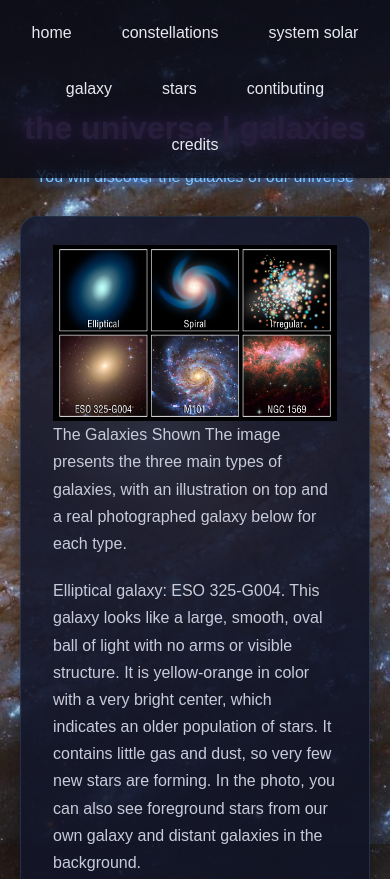
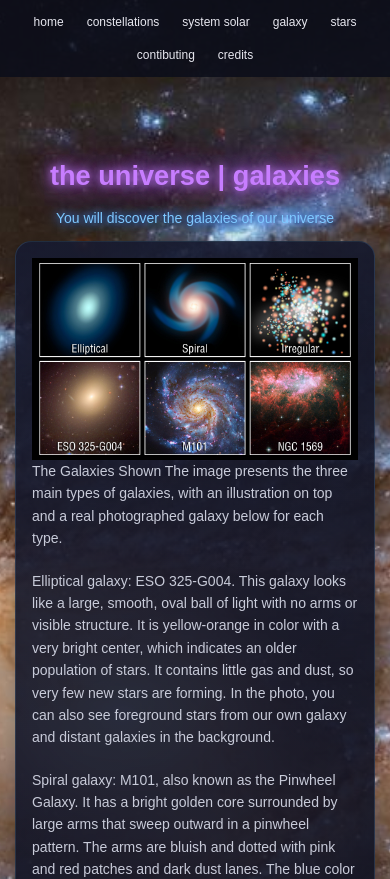
Before and after one commit to piratesboys/universe, a plain HTML site: page website/galaxy.html in a window 390 px wide. Shown: the top 879 px of the page. Drawn offline with Linux system fonts and the light colour scheme; files whose address does not match are found by name.

Commit message:
Add responsive design styles for mobile screens

```diff
--- a/website/style.css
+++ b/website/style.css
@@ -174,3 +174,115 @@ header p {
 .credits section {
     margin-bottom: 30px;
 }
+
+/* Responsive design - téléphone */
+
+@media screen and (max-width: 768px) {
+
+    body {
+        padding: 10px;
+        background-attachment: scroll;
+    }
+
+    /* Navbar */
+    .navbar {
+        gap: 8px;
+        padding: 10px;
+    }
+
+    .navbar a {
+        padding: 7px 10px;
+        font-size: 14px;
+    }
+
+    /* Titre */
+    header h1 {
+        font-size: 2em;
+        padding-top: 130px;
+    }
+
+    header p {
+        font-size: 14px;
+        padding: 0 10px;
+    }
+
+    /* Cartes */
+    .card {
+        padding: 20px;
+        margin: 20px 10px;
+        max-width: 100%;
+        box-sizing: border-box;
+    }
+
+    .card h2 {
+        font-size: 1.3em;
+    }
+
+    .card p {
+        font-size: 14px;
+        line-height: 1.6;
+    }
+
+    /* Boutons */
+    .button {
+        padding: 9px 16px;
+        font-size: 14px;
+    }
+
+    /* Page crédits */
+    .credits {
+        margin: 100px 10px 30px;
+        padding: 20px;
+        box-sizing: border-box;
+    }
+
+    .credits h1 {
+        font-size: 28px;
+    }
+
+    .credits h2 {
+        font-size: 22px;
+    }
+
+    .credits p {
+        font-size: 14px;
+    }
+}
+
+/* Très petits écrans */
+@media screen and (max-width: 480px) {
+
+    .navbar {
+        gap: 5px;
+        padding: 8px;
+    }
+
+    .navbar a {
+        font-size: 12px;
+        padding: 6px 8px;
+    }
+
+    header h1 {
+        font-size: 1.7em;
+        padding-top: 150px;
+    }
+
+    .card {
+        padding: 16px;
+        margin: 15px 5px;
+    }
+
+    .credits {
+        padding: 15px;
+        margin-left: 5px;
+        margin-right: 5px;
+    }
+
+    .credits h1 {
+        font-size: 24px;
+    }
+
+    .credits h2 {
+        font-size: 19px;
+    }
+}
```
